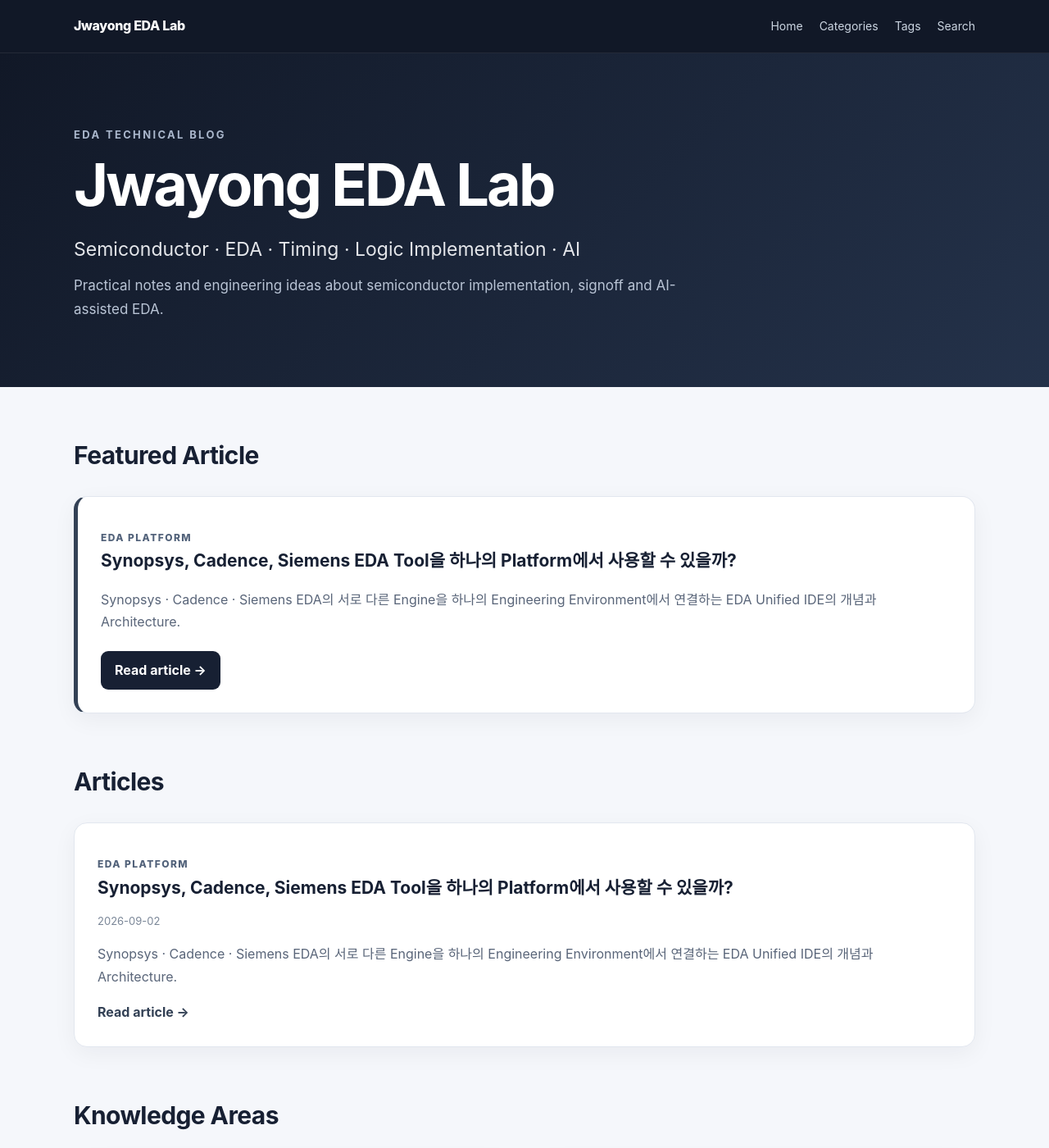
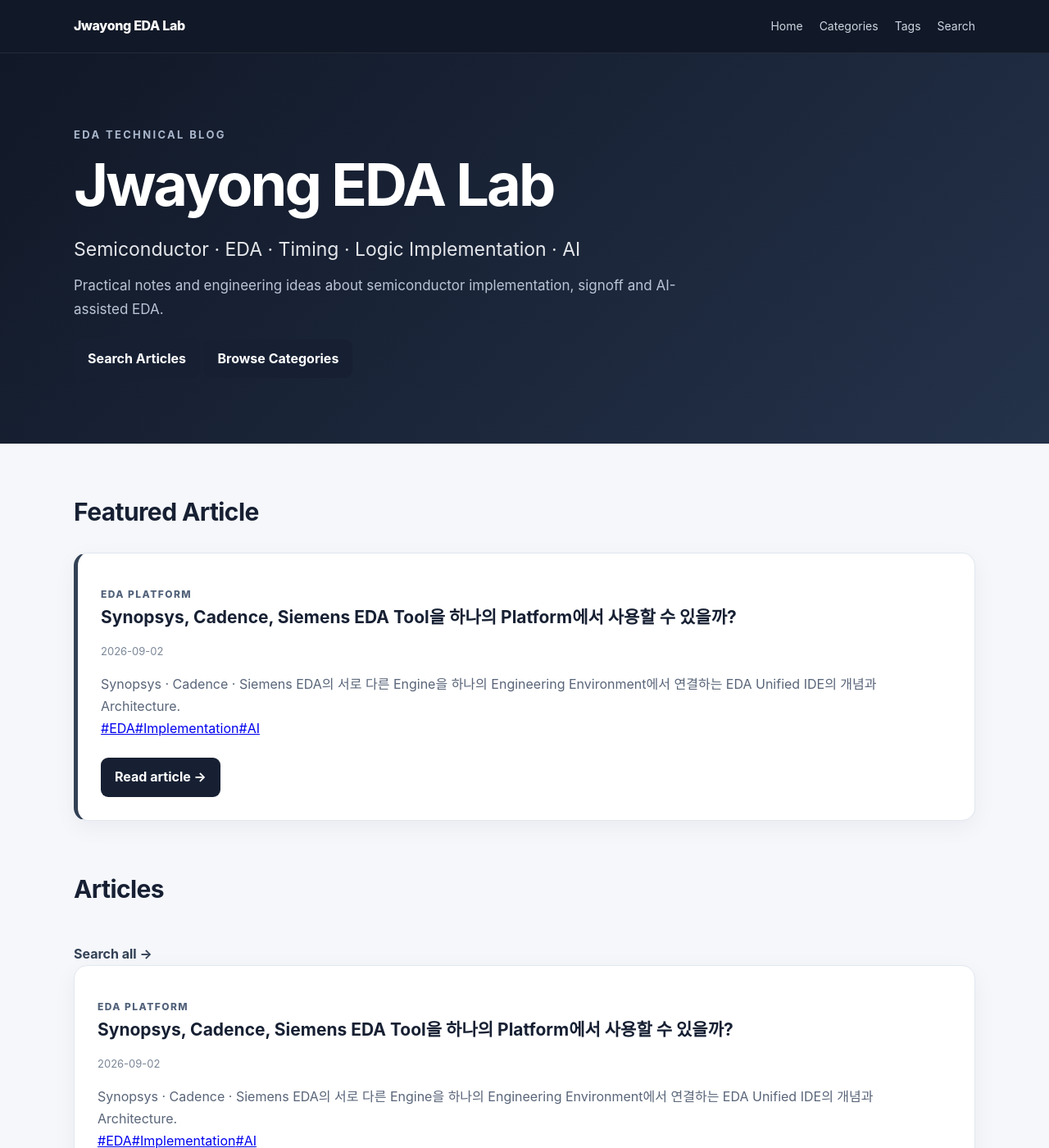
Before and after one commit to Jwayong-Park/eda-technical-blog, a Jekyll site: the page built from index.html, in a window 1280 px wide and 1400 px high. Shown: the whole window at 82% size. Built offline with Jekyll 4.4.1, drawn with Linux system fonts in a browser that asks for light colours.

Commit message:
Upgrade homepage with article tags and search navigation

```diff
--- a/index.html
+++ b/index.html
@@ -10,6 +10,10 @@
     <h1>Jwayong EDA Lab</h1>
     <p class="lead">Semiconductor · EDA · Timing · Logic Implementation · AI</p>
     <p class="hero-copy">Practical notes and engineering ideas about semiconductor implementation, signoff and AI-assisted EDA.</p>
+    <div class="hero-actions">
+      <a class="button light" href="{{ '/search.html' | relative_url }}">Search Articles</a>
+      <a class="button outline" href="{{ '/categories.html' | relative_url }}">Browse Categories</a>
+    </div>
   </div>
 </header>
 
@@ -21,14 +25,18 @@
     <article class="article-card featured">
       <p class="tag">{{ latest.category | upcase }}</p>
       <h3>{{ latest.title }}</h3>
+      <p class="post-meta">{{ latest.date | date: "%Y-%m-%d" }}</p>
       <p>{{ latest.description }}</p>
+      <div class="tag-list">
+        {% for tag in latest.tags %}<a class="tag-pill" href="{{ '/tags.html' | relative_url }}#{{ tag | slugify }}">#{{ tag }}</a>{% endfor %}
+      </div>
       <a class="button" href="{{ latest.url | relative_url }}">Read article →</a>
     </article>
   </section>
   {% endif %}
 
   <section class="section" id="articles">
-    <h2>Articles</h2>
+    <div class="section-heading"><h2>Articles</h2><a class="text-link" href="{{ '/search.html' | relative_url }}">Search all →</a></div>
     <div class="article-list">
       {% for post in site.posts %}
       <article class="article-card">
@@ -36,6 +44,9 @@
         <h3><a class="article-link" href="{{ post.url | relative_url }}">{{ post.title }}</a></h3>
         <p class="post-meta">{{ post.date | date: "%Y-%m-%d" }}</p>
         <p>{{ post.description }}</p>
+        <div class="tag-list">
+          {% for tag in post.tags %}<a class="tag-pill" href="{{ '/tags.html' | relative_url }}#{{ tag | slugify }}">#{{ tag }}</a>{% endfor %}
+        </div>
         <a class="text-link" href="{{ post.url | relative_url }}">Read article →</a>
       </article>
       {% endfor %}
@@ -45,10 +56,10 @@
   <section class="section" id="knowledge">
     <h2>Knowledge Areas</h2>
     <div class="grid">
-      <div class="card"><h3>Logic Implementation</h3><p>Synthesis, P&R, optimization and implementation methodology.</p></div>
-      <div class="card"><h3>STA & Timing Closure</h3><p>PrimeTime, Tempus, SDC, OCV, ECO and signoff timing.</p></div>
-      <div class="card"><h3>EDA Tools</h3><p>Synopsys · Cadence · Siemens EDA and tool interoperability.</p></div>
-      <div class="card"><h3>AI × EDA</h3><p>AI agents, automation, log analysis and engineering assistants.</p></div>
+      <a class="card card-link" href="{{ '/categories.html' | relative_url }}#logic-implementation"><h3>Logic Implementation</h3><p>Synthesis, P&R, optimization and implementation methodology.</p></a>
+      <a class="card card-link" href="{{ '/categories.html' | relative_url }}#sta"><h3>STA & Timing Closure</h3><p>PrimeTime, Tempus, SDC, OCV, ECO and signoff timing.</p></a>
+      <a class="card card-link" href="{{ '/categories.html' | relative_url }}#eda-tools"><h3>EDA Tools</h3><p>Synopsys · Cadence · Siemens EDA and tool interoperability.</p></a>
+      <a class="card card-link" href="{{ '/categories.html' | relative_url }}#ai-eda"><h3>AI × EDA</h3><p>AI agents, automation, log analysis and engineering assistants.</p></a>
     </div>
   </section>
 </main>
```
